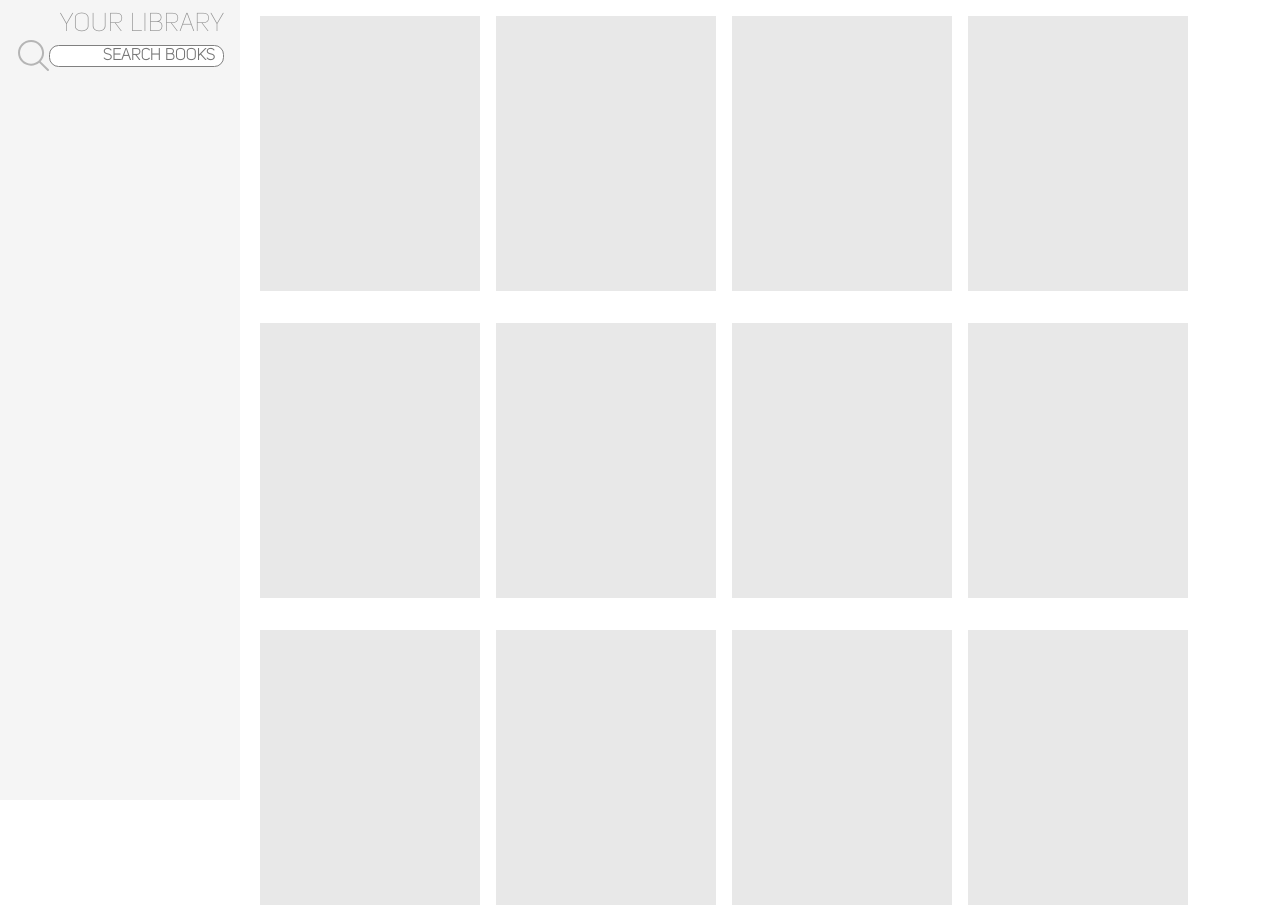
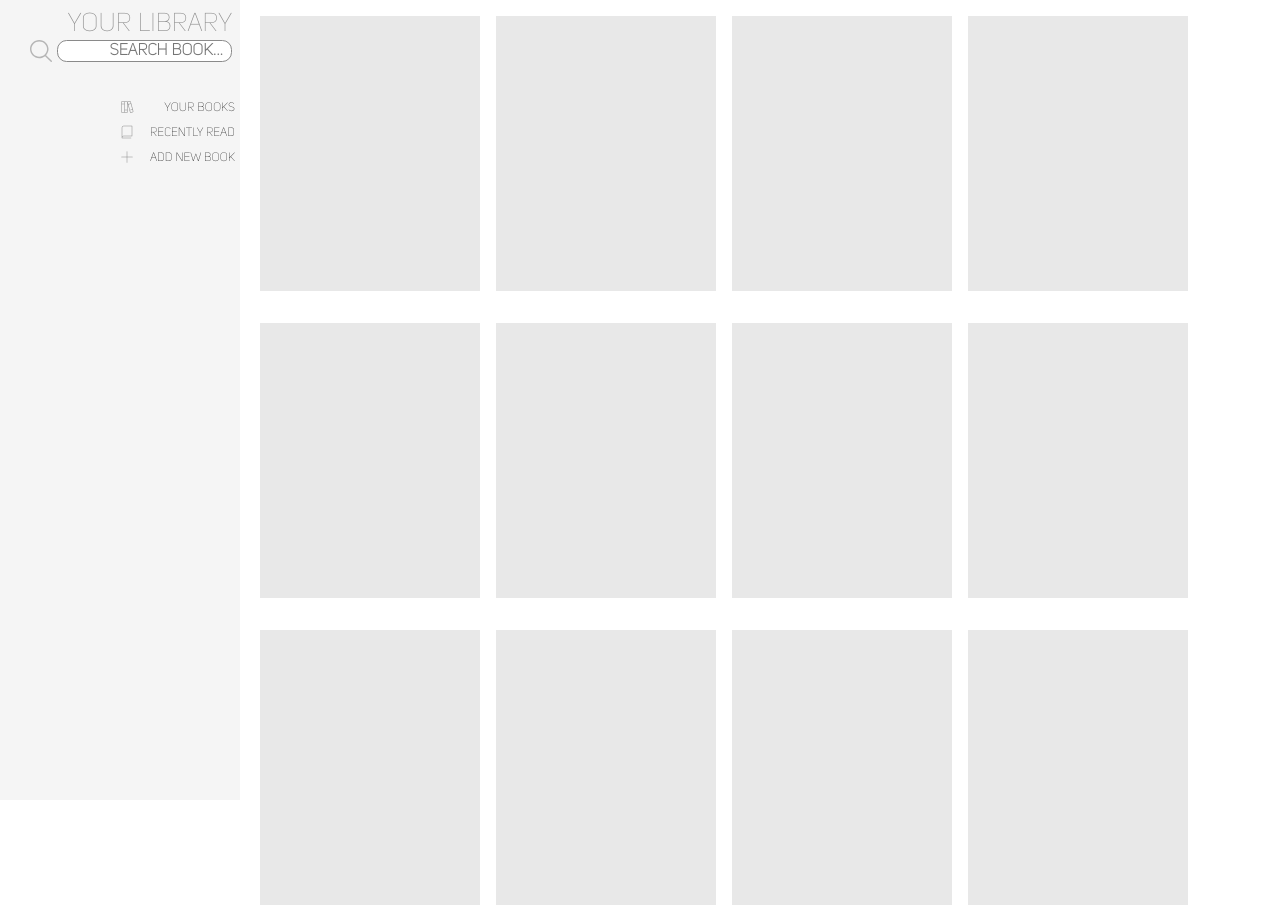
Before and after one commit to zippy0626/simple-library, a plain HTML site: page index.html in a window 1280 px wide. Shown: the top 908 px of the page. Drawn offline with Linux system fonts and the light colour scheme.

Commit message:
Minor color changes, added nav tabs

```diff
--- a/index.html
+++ b/index.html
@@ -19,11 +19,27 @@
                     <img src="assets/icons/searchIcon.svg" alt="Search" class="icon search-icon"
                     title="Search Book">
                 </label>
-                <input type="text" id="search-bar" name="search-input" placeholder="Search Books">
+                <input type="text" id="search-bar" name="search-input" placeholder="Search Book...">
             </form>
         </div>
 
-
+        <div class="nav-tabs">
+            <div class="your-books tab">
+                <img src="assets/icons/library.svg" alt="Your Books" title="Your Books"
+                class="nav-tab-icon" draggable="false">
+                <p>Your Books</p>
+            </div>
+            <div class="home tab">
+                <img src="assets/icons/recentlyRead.svg" alt="Recently Read" title="Recently Read"
+                class="nav-tab-icon" draggable="false">
+                <p>Recently Read</p>
+            </div>
+            <div class="add-new-book tab">
+                <img src="assets/icons/addBook.svg" alt="Add new book" title="Add new book"
+                class="nav-tab-icon" draggable="false">
+                <p>Add New Book</p>
+            </div>
+        </div>
     </div>
 
     <div class="book-section">
--- a/style.css
+++ b/style.css
@@ -1,6 +1,10 @@
 @font-face {
     font-family: 'Uni-sans';
     src: url('assets/fonts/Uni\ Sans\ Thin.woff2') format('woff2');
+}
+
+:root {
+    --lightGray: rgb(138, 138, 138);
 }
 
 * {
@@ -47,19 +51,20 @@ label {
 .logo-text {
     width: fit-content;
     font-size: 1.6rem;
-    color: rgb(138, 138, 138);
+    font-weight: 200;
+    color: var(--lightGray);
 }
 .side-nav-logo {
     padding-top: 10px;
-    padding-right: 16px;
+    padding-right: 8px;
 }
 .side-nav-search {
-    --iconWidth: 31px;
-    --iconHeight: 31px;
+    --iconWidth: 22px;
+    --iconHeight: 22px;
     --labelWidth: var(--iconWidth);
     --labelHeight: var(--iconHeight);
 
-    padding-right: 16px;
+    padding-right: 8px;
 }
 form {
     display: flex;
@@ -69,7 +74,6 @@ form {
 .search-icon {
     width: var(--iconWidth);
     height: var(--iconHeight);
-
 }
 .side-nav-search label {
     width: var(--labelWidth);
@@ -81,17 +85,58 @@ form {
     font-family: inherit;
     font-weight: bold;
     font-size: 16px;
-    color: grey;
+    color: var(--lightGray);
 
     border-radius: .6rem;
-    border: grey 1px solid;
+    border: var(--lightGray) 1px solid;
     padding: 1px 8px 0 8px;
+    margin-left: 5px;
 }
 #search-bar:focus-visible {
     outline: 1px rgb(72, 72, 72) solid;
 }
 #search-bar::placeholder {
     text-align: end;
+}
+/* Nav Tabs */
+.nav-tabs {
+    width: 150px;
+    height: 300px;
+    margin-top: 2rem;
+}
+.tab {
+    display: flex;
+    align-items: center;
+    justify-content: end;
+
+    --hoverColor: rgb(231, 231, 231);
+    --activeColor: rgb(221, 221, 221);
+
+    width: 100%;
+    height: 25px;
+    padding: 5px;
+    user-select: none;
+    cursor: pointer;
+}
+.tab:hover {
+    background-color: var(--hoverColor);
+}
+.tab:active {
+    background-color: var(--activeColor);
+}
+.tab p {
+    font-size: 12px;
+    font-weight: 200;
+    margin-top: 3px;
+    text-align: start;
+}
+.nav-tab-icon {
+    --iconSize: 16px;
+    width: var(--iconSize);
+    height: var(--iconSize);
+    user-select: none;
+    margin-right: auto;
+    margin-left: 1.5rem;
 }
 
 
```
